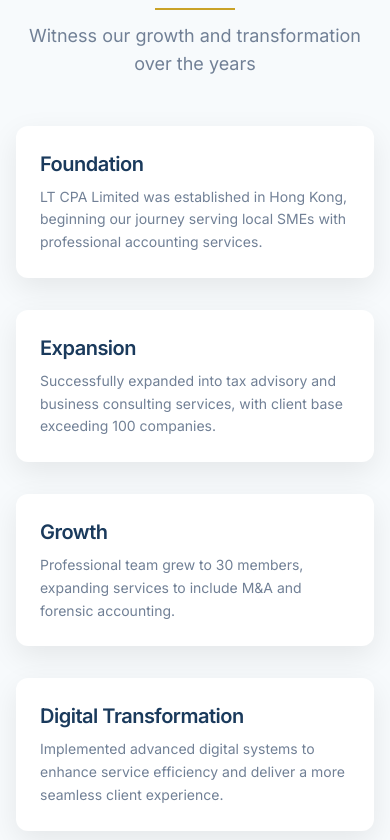
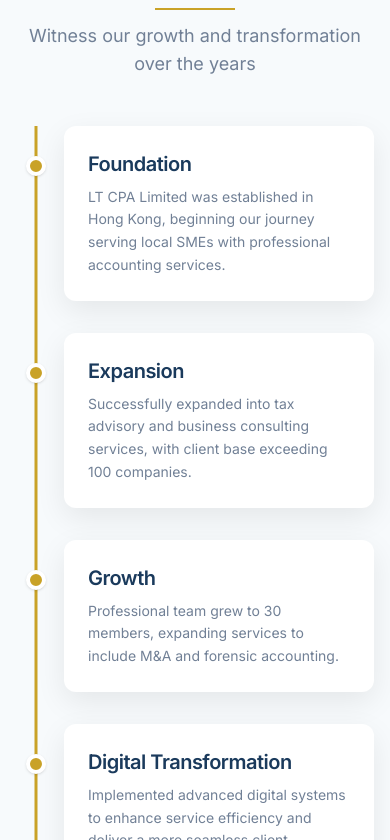
Before and after one commit to twmeric/chrisacc, a Next.js app: page /en/about/ in a window 390 px wide. Shown: the part 5604-6444 px from the top of the page. Built offline with nearby package versions, Linux system fonts and the light colour scheme; no server answers.

Commit message:
fix: mobile timeline line and dots on left side, desktop keeps center alternating layout

```diff
--- a/components/sections/TimelineSection.tsx
+++ b/components/sections/TimelineSection.tsx
@@ -21,8 +21,8 @@
           <p className="mx-auto mt-6 max-w-[600px] text-lg text-text-light">{data.subtitle}</p>
         </div>
         <div className="relative">
-          {/* Center vertical line */}
-          <div className="absolute left-1/2 top-0 bottom-0 hidden w-[3px] -translate-x-1/2 bg-brand-gold md:block" />
+          {/* Vertical line — left side on mobile, center on desktop */}
+          <div className="absolute left-5 top-0 bottom-0 w-[3px] -translate-x-1/2 bg-brand-gold md:left-1/2" />
           {data.events.map((event, idx) => (
             <TimelineItem
               key={idx}
--- a/components/ui/TimelineItem.tsx
+++ b/components/ui/TimelineItem.tsx
@@ -8,10 +8,15 @@
 export default function TimelineItem({ year, title, description, side }: TimelineItemProps) {
   return (
     <div className="relative mb-8 md:mb-12">
-      {/* Center dot on the timeline — matches original .timeline-item::after */}
-      <span className="absolute left-1/2 top-[30px] z-10 hidden h-5 w-5 -translate-x-1/2 rounded-full border-4 border-white bg-brand-gold shadow md:block" />
-      {/* Card row */}
-      <div className={`flex ${side === "left" ? "justify-end md:pr-[50%]" : "justify-start md:pl-[50%]"}`}>
+      {/* Dot — left side on mobile, center on desktop */}
+      <span className="absolute left-5 top-[30px] z-10 h-5 w-5 -translate-x-1/2 rounded-full border-4 border-white bg-brand-gold shadow md:left-1/2 md:-translate-x-1/2" />
+
+      {/* Card row — right side on mobile, alternating on desktop */}
+      <div
+        className={`flex justify-start pl-12 md:pl-0 ${
+          side === "left" ? "md:justify-end md:pr-[50%]" : "md:justify-start md:pl-[50%]"
+        }`}
+      >
         <div className={`w-full md:w-[45%] ${side === "left" ? "md:pr-8" : "md:pl-8"}`}>
           <div
             className={`rounded-xl bg-white p-6 shadow-[0_10px_30px_rgba(0,0,0,0.08)] transition-all duration-300 hover:-translate-y-1 hover:shadow-[0_15px_40px_rgba(0,0,0,0.12)] md:p-8 ${
--- a/public/images-manifest.json
+++ b/public/images-manifest.json
@@ -1,5 +1,5 @@
 {
-  "generatedAt": "2026-04-18T11:40:12.133Z",
+  "generatedAt": "2026-04-18T13:15:17.088Z",
   "objects": [
     {
       "key": "about-team.jpg",
```
Also changed, not shown: public/admin/admin.css.
